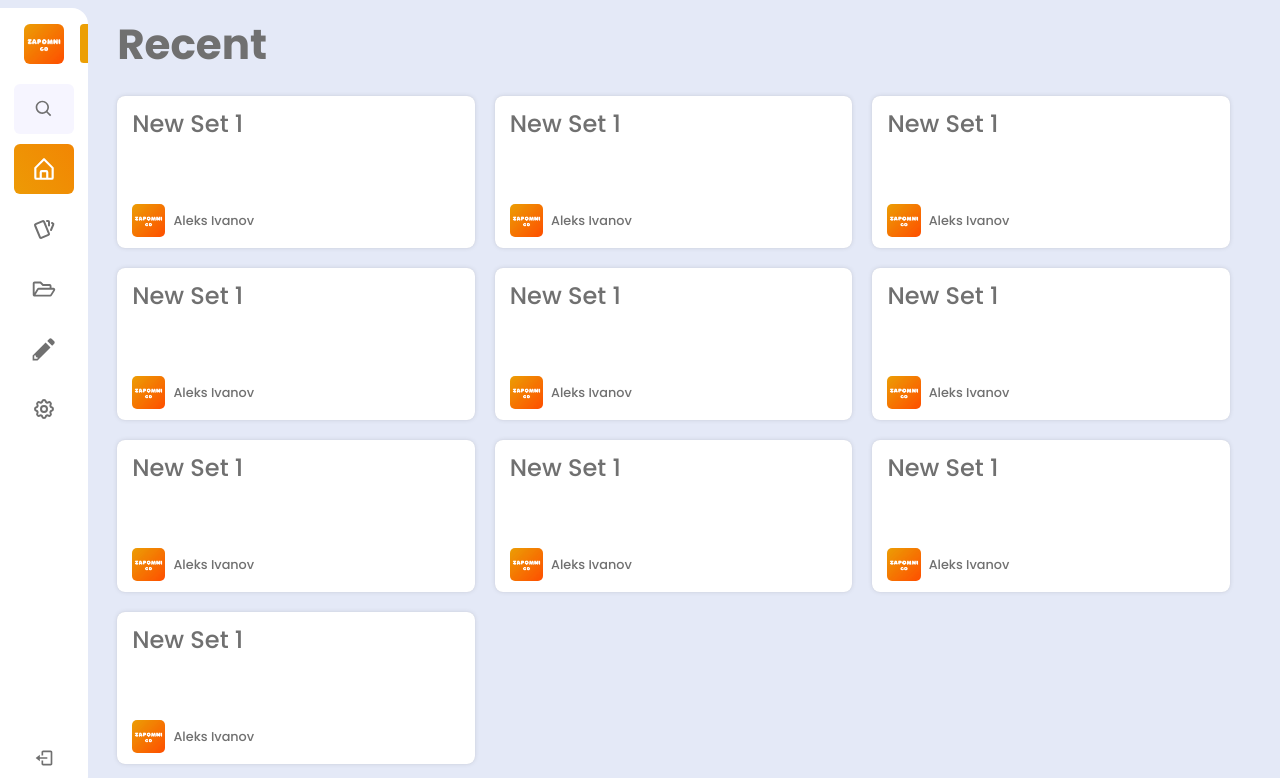
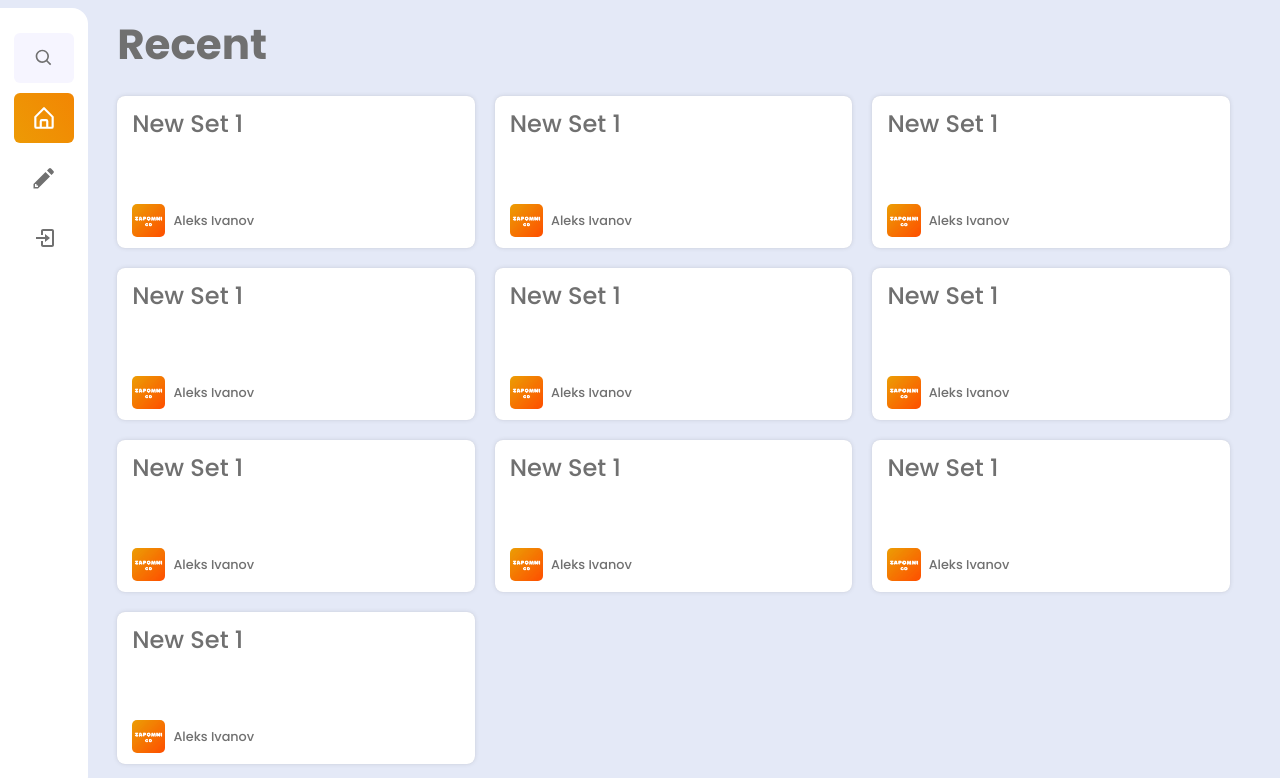
Before and after one commit to ZapomniGo/zapomnigo-client, a React (Vite) app: page / in a window 1280 px wide. Shown: the top 778 px of the page. Built offline with nearby package versions, Linux system fonts and the light colour scheme.

Commit message:
edit icons for login and sign up

```diff
--- a/src/app-components/Navigation/Navigation.tsx
+++ b/src/app-components/Navigation/Navigation.tsx
@@ -16,6 +16,8 @@ import { Outlet } from "react-router-dom";
 import { jwtDecode } from "jwt-decode";
 import axios from 'axios';
 import { url } from "../../Global";
+import { BiLogIn } from "react-icons/bi";
+
 
 
 interface NavigationProps {
@@ -42,7 +44,7 @@ export const Navigation: React.FC<NavigationProps> = (props) => {
       setToken(token || null);
 
     if (token) {
-      const decodedToken = jwtDecode(token);
+      const decodedToken: { username: string, institution: string } = jwtDecode(token);
       setUsername(decodedToken.username);
       setInstitution(decodedToken.institution)
 
@@ -108,23 +110,32 @@ export const Navigation: React.FC<NavigationProps> = (props) => {
           <header>
             <IoMdClose className="close-mobile" onClick={handleCloseClick} />
 
+            {/* <div className="image-text">
+              <span className="image">
+                <img src="src/app-components/Navigation/logo.png" alt="logo"></img>
+              </span>
+              <div className="text header-text">
+                <span className="name">{username}</span>
+                <span className="institution">{institution}</span>
+              </div>
+            </div> */}
+
+            {token ? (
             <div className="image-text">
               <span className="image">
                 <img src="src/app-components/Navigation/logo.png" alt="logo"></img>
               </span>
-
-            {token ? (
               <div className="text header-text">
                 <span className="name">{username}</span>
                 <span className="institution">{institution}</span>
               </div>
+            </div>
             ) : (
               <>
-                <button onClick={() => window.location.href = '/login'}>Login</button>
-                <button onClick={() => window.location.href = '/register'}>Register</button>
+                {/* <button onClick={() => window.location.href = '/login'}>Login</button>
+                <button onClick={() => window.location.href = '/register'}>Register</button> */}
               </>
             )}
-            </div>
           </header>
 
           <div className="menu-bar">
@@ -144,6 +155,8 @@ export const Navigation: React.FC<NavigationProps> = (props) => {
                     <span className="text nav-text">Dashboard</span>
                   </CustomNavLink>
                 </li>
+                {token ? (
+                  <>
                     <li className="nav-link">
                       <CustomNavLink to="/sets" activeClassName="active">
                         <i className="icon" style={{ transform: "scale(1.2)" }}>
@@ -176,10 +189,33 @@ export const Navigation: React.FC<NavigationProps> = (props) => {
                         <span className="text nav-text">Settings</span>
                       </CustomNavLink>
                     </li>
+                  </>
+                ) : (
+                  <>
+                    <li className="nav-link">
+                      <CustomNavLink to="/register" activeClassName="active">
+                        <i className="icon" style={{ transform: "scale(1.2)" }}>
+                          <GoPencil />
+                        </i>
+                        <span className="text nav-text">Sign up</span>
+                      </CustomNavLink>
+                    </li>
+                    <li className="nav-link">
+                      <CustomNavLink to="/login" activeClassName="active">
+                        <i className="icon" style={{ transform: "scale(1.2)" }}>
+                          <BiLogIn />
+                        </i>
+                        <span className="text nav-text">Login</span>
+                      </CustomNavLink>
+                    </li>
+                  </>
+                )}
+
               </ul>
             </div>
 
             <div className="bottom-content">
+              {token ? (
                 <li className="">
                 <a onClick={handleLogout}>
                   <i className="icon">
@@ -188,6 +224,12 @@ export const Navigation: React.FC<NavigationProps> = (props) => {
                   <span className="text nav-text" >Logout</span>
                 </a>
               </li>
+              ) : (
+                <>
+
+                </>
+              )}
+
             </div>
           </div>
         </nav>
--- a/src/app-components/Navigation/_navigation.scss
+++ b/src/app-components/Navigation/_navigation.scss
@@ -4,7 +4,9 @@ body{
     height: 100vh;
     background: $body-color;
 }
-
+.menu{
+    height: 100%;
+}
 .no-scroll {
     overflow: hidden;
   }
```
Lines whose indentation alone changed are shown as unchanged.
